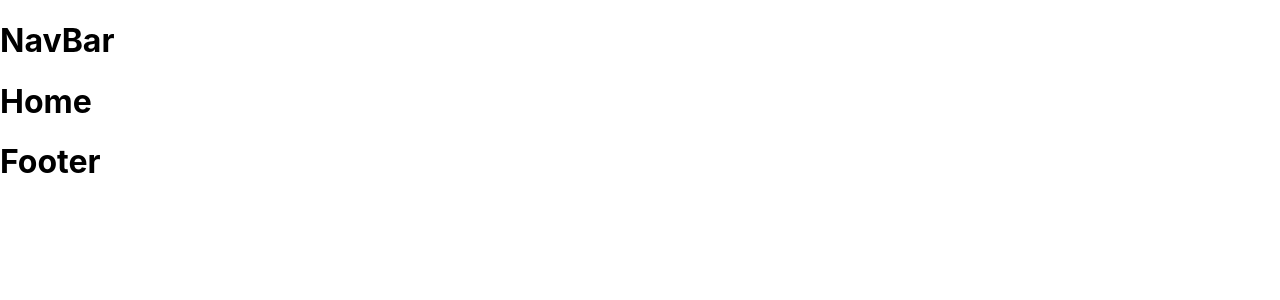
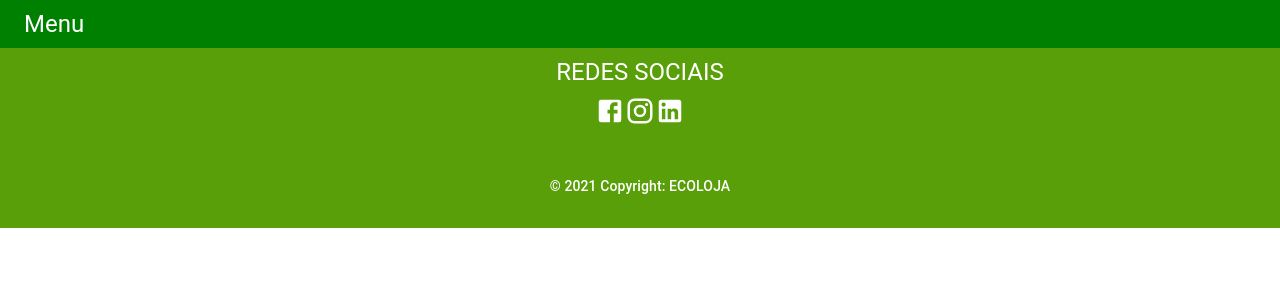
Before and after one commit to Andherline/Projeto-Integrador-Generation-Brasil, a React (Create React App) app in the folder frontend/: page / in a window 1280 px wide. Shown: the top 300 px of the page. Built offline with nearby package versions, Linux system fonts and the light colour scheme.

Commit message:
Navbar e Footer Ecoloja.

```diff
--- a/frontend/src/App.tsx
+++ b/frontend/src/App.tsx
@@ -2,14 +2,13 @@ import React from 'react';
 import logo from './logo.svg';
 import './App.css';
 import NavBar from './componentes/estaticos/navbar/NavBar';
-import Home from './paginas/home/Home';
+//import Home from './paginas/home/Home';
 import Footer from './componentes/estaticos/footer/Footer';
-
+//import Login from './paginas/login/Login';
 function App() {
   return (
       <>
         <NavBar />
-        <Home />
         <Footer />
       </>
   );
--- a/frontend/src/componentes/estaticos/footer/Footer.tsx
+++ b/frontend/src/componentes/estaticos/footer/Footer.tsx
@@ -1,10 +1,39 @@
 import React from 'react';
-import './Footer.css';
+import InstagramIcon from '@material-ui/icons/Instagram';
+import FacebookIcon from '@material-ui/icons/Facebook';
+import LinkedInIcon from '@material-ui/icons/LinkedIn';
+import { Typography, Box, Grid } from '@material-ui/core';
 
 function Footer() {
     return (
-        <h1>Footer</h1>
+        <>
+            <Grid container direction="row" justifyContent="center" alignItems="center">
+                <Grid alignItems="center" item xs={12}>
+                    <Box style={{ backgroundColor: "#599F09", height: "120px" }}>
+                        <Box paddingTop={1} display="flex" alignItems="center" justifyContent="center">
+                            <Typography variant="h5" align="center" gutterBottom style={{ color: "white" }}>REDES SOCIAIS </Typography>
+                        </Box>
+                        <Box display="flex" alignItems="center" justifyContent="center">
+                            <a href="https://www.facebook.com/generationbrasil" target="_blank">
+                                <FacebookIcon style={{ fontSize: 30, color: "white" }} />
+                            </a>
+                            <a href="https://www.instagram.com/generationbrasil/" target="_blank">
+                                <InstagramIcon style={{ fontSize: 30, color: "white" }} />
+                            </a>
+                            <a href="https://www.linkedin.com/school/generationbrasil/" target="_blank">
+                                <LinkedInIcon style={{ fontSize: 30, color: "white" }} />
+                            </a>
+                        </Box>
+                    </Box>
+                    <Box style={{ backgroundColor: "#599F09", height: "60px" }}>
+                        <Box paddingTop={1}>
+                            <Typography variant="subtitle2" align="center" gutterBottom style={{ color: "white" }} >© 2021 Copyright: ECOLOJA</Typography>
+                        </Box>
+                    </Box>
+                </Grid>
+            </Grid>
+        </>
     )
 }
 
-export default Footer
+export default Footer;
--- a/frontend/src/componentes/estaticos/navbar/NavBar.css
+++ b/frontend/src/componentes/estaticos/navbar/NavBar.css
@@ -0,0 +1,9 @@
+.cursor{
+    cursor: auto;
+    color:rgb(255, 255, 255);
+    background-color: green;
+
+}
+.text-decorator-none{
+    text-decoration: none;
+}
--- a/frontend/src/componentes/estaticos/navbar/NavBar.tsx
+++ b/frontend/src/componentes/estaticos/navbar/NavBar.tsx
@@ -1,10 +1,22 @@
 import React from 'react';
+import { AppBar, Toolbar, Typography, Box } from '@material-ui/core';
+import { Link } from 'react-router-dom';
 import './NavBar.css';
 
 function NavBar() {
     return (
-        <h1>NavBar</h1>
+        <>
+            <AppBar position="static">
+                <Toolbar variant="dense" className='cursor'>
+                    <Box className='cursor'>
+                        <Typography variant="h5" color="inherit">
+                            Menu
+                        </Typography>
+                    </Box>
+                </Toolbar>
+            </AppBar>
+        </>
     )
 }
 
-export default NavBar
+export default NavBar;
--- a/frontend/src/paginas/cadastro/Cadastro.tsx
+++ b/frontend/src/paginas/cadastro/Cadastro.tsx
@@ -4,7 +4,7 @@ import './Cadastro.css';
 function Cadastro() {
     return (
         <h1>cadastro</h1>
-    )
+    );
 }
 
 export default Cadastro
```
